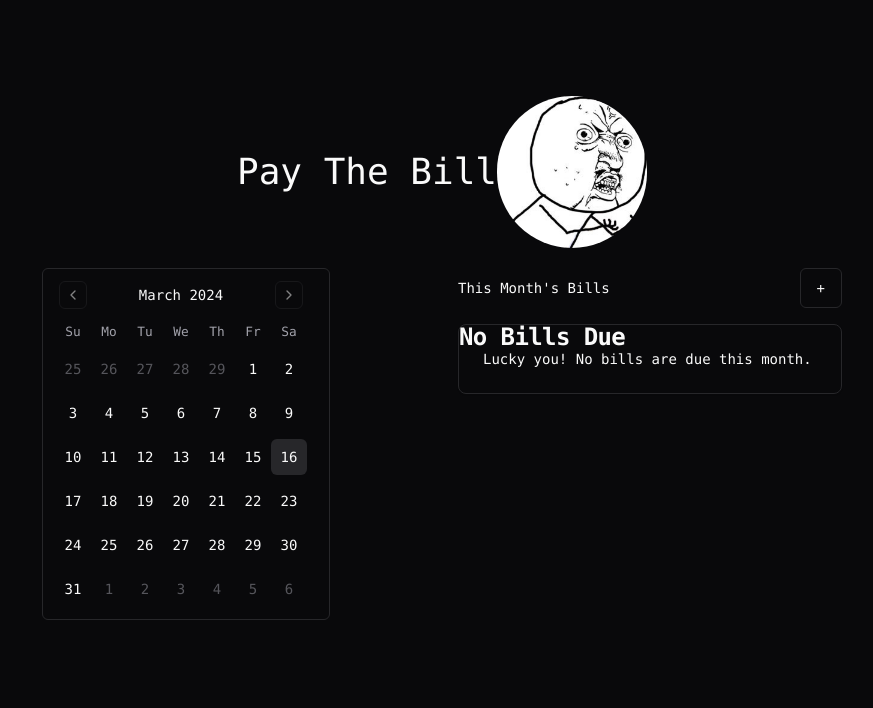
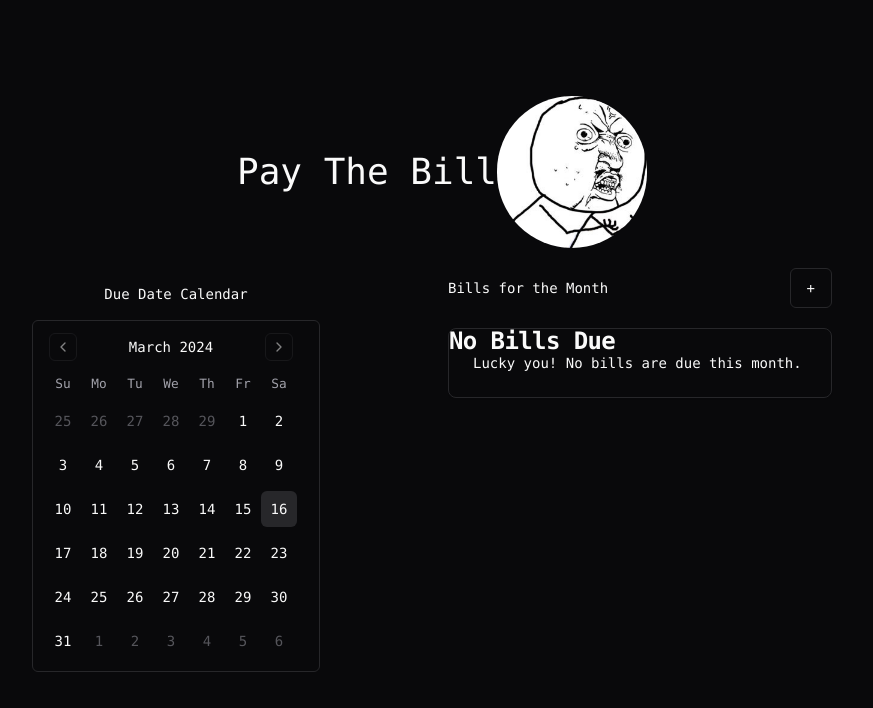
Before and after one commit to rmccoy4145/paythebill, a Next.js app: page / in a window 1280 px wide. Shown: the top 708 px of the page, without its empty margins (198-1071 px from the left). Built offline with nearby package versions, Linux system fonts and the light colour scheme.

Commit message:
add useEffect deps, style srollbar for bills

```diff
--- a/package.json
+++ b/package.json
@@ -12,6 +12,7 @@
     "@radix-ui/react-dialog": "^1.0.5",
     "@radix-ui/react-label": "^2.0.2",
     "@radix-ui/react-slot": "^1.0.2",
+    "@radix-ui/react-toast": "^1.1.5",
     "class-variance-authority": "^0.7.0",
     "clsx": "^2.1.0",
     "date-fns": "^3.5.0",
--- a/src/app/globals.css
+++ b/src/app/globals.css
@@ -18,6 +18,8 @@
 
     --secondary: 240 4.8% 95.9%;
     --secondary-foreground: 240 5.9% 10%;
+
+    --tertiary: 240 4.8% 95.9%;
 
     --muted: 240 4.8% 95.9%;
     --muted-foreground: 240 3.8% 46.1%;
@@ -64,6 +66,27 @@
     --input: 240 3.7% 15.9%;
     --ring: 240 4.9% 83.9%;
   }
+
+  /* Chrome, Edge, and Safari */
+  *::-webkit-scrollbar {
+    width: 12px;
+    background: var(--secondary);
+  }
+
+  *::-webkit-scrollbar-track {
+    display: none;
+  }
+  *::-webkit-scrollbar-button{
+    display: none;
+  }
+  *::-webkit-scrollbar-thumb {
+    background-color: rgb(30,30,30);
+    border-radius: 14px;
+  }
+
+  *::-webkit-scrollbar-thumb:hover {
+    background-color: rgb(50,50,50);
+  }
 }
 
 @layer base {
--- a/src/app/page.js
+++ b/src/app/page.js
@@ -23,11 +23,10 @@ import {
   DialogTrigger,
   DialogClose, DialogFooter,
 } from "@/components/ui/dialog"
-import {Label} from "@/components/ui/label";
 import { Input } from "@/components/ui/input"
 
 export default function Home() {
-
+  const [refreshCount, setRefreshCount] = useState(0);
   const [dueDates, setDueDates] = useState([]);
   const [scheduledBills, setScheduledBills] = useState([]);
   const [currentBills, setCurrentBills] = useState([]);
@@ -87,7 +86,7 @@ export default function Home() {
           setNoBills(true);
         }
     }
-  }, []);
+  }, [refreshCount]);
 
   // const handleDayClick = (day, modifiers) => {
   //   const newSelectedDays = [...days];
@@ -103,6 +102,9 @@ export default function Home() {
   // };
 
   const saveNewBill = () => {
+    if (newScheduledBillValue.name === "" || newScheduledBillValue.amount === "" || newScheduledBillValue.dayDue === "") {
+      return;
+    }
     const dueDate = createDateFromDay(newScheduledBillValue.dayDue);
     const newScheduledBill = {
       id: uuidv4(),
@@ -125,6 +127,7 @@ export default function Home() {
     if (typeof window !== "undefined") {
       localStorage.setItem(localstorageBillsKey, JSON.stringify(updatedScheduledBills));
     }
+    setRefreshCount(refreshCount + 1);
   };
 
   const markBillPaid = (newPaidBill) => {
@@ -134,6 +137,7 @@ export default function Home() {
     if (typeof window !== "undefined") {
       localStorage.setItem(localstoragePaidBillsKey, JSON.stringify(updatedPaidBills));
     }
+    setRefreshCount(refreshCount + 1);
   };
 
   const handleAddBillInputChange = (e) => {
@@ -160,17 +164,18 @@ export default function Home() {
           </div>
           <div className="flex flex-row w-full gap-x-32 justify-center">
             <div className="flex flex-col">
+              <div className="flex flex-row w-full justify-center p-4">
+                <p>Due Date Calendar</p>
+              </div>
               <Calendar
-                  className="rounded-md border w-72"
+                  className="rounded-md border w-72 animate-fade-in-once"
                   inputProps={{ readOnly: true, disabled: true }}
-                  // onDayClick={handleDayClick}
-                  mode="multiple"
                   selected={dueDates}
               />
             </div>
-            <div className="flex flex-col">
-              <div className="flex flex-row w-full gap-x-8 justify-between items-center pb-4">
-              <p>This Month's Bills</p>
+            <div className="flex flex-col gap-y-3 h-96 overflow-y-scroll">
+              <div className="flex flex-row w-full justify-between items-center pb-2 pr-5">
+              <p>Bills for the Month</p>
               <AddBillButton inputHandler={handleAddBillInputChange} submitHandler={saveNewBill} />
               </div>
               {noBills ? <NoBillsCard/> :
@@ -180,8 +185,7 @@ export default function Home() {
                     bill={bill}
                     payHandler={() => markBillPaid(bill)}
                 />
-              ))
-              :   <LoadingSpinner/>
+              )) :   <LoadingSpinner/>
               }
             </div>
           </div>
@@ -192,7 +196,7 @@ export default function Home() {
 
 function BillCard({bill, payHandler}) {
   return (
-    <Card className="min-w-96">
+    <Card className="min-w-96 animate-fade-in-once mr-5">
       <CardTitle>
       {bill.name}
       </CardTitle>
@@ -211,7 +215,7 @@ function BillCard({bill, payHandler}) {
 
 function NoBillsCard() {
   return (
-      <Card className="min-w-96">
+      <Card className="min-w-96 animate-fade-in-once mr-5">
         <CardTitle>
           No Bills Due
         </CardTitle>
@@ -224,7 +228,7 @@ function NoBillsCard() {
 
 function LoadingSpinner() {
   return (
-      <div className="min-w-96 justify-self-center">
+      <div className="min-w-96 min-h-64 justify-self-auto">
         <svg aria-hidden="true"
              className="inline w-8 h-8 text-gray-200 animate-spin dark:text-gray-600 fill-gray-600 dark:fill-gray-300"
              viewBox="0 0 100 101" fill="none"
@@ -236,24 +240,7 @@ function LoadingSpinner() {
               d="M93.9676 39.0409C96.393 38.4038 97.8624 35.9116 97.0079 33.5539C95.2932 28.8227 92.871 24.3692 89.8167 20.348C85.8452 15.1192 80.8826 10.7238 75.2124 7.41289C69.5422 4.10194 63.2754 1.94025 56.7698 1.05124C51.7666 0.367541 46.6976 0.446843 41.7345 1.27873C39.2613 1.69328 37.813 4.19778 38.4501 6.62326C39.0873 9.04874 41.5694 10.4717 44.0505 10.1071C47.8511 9.54855 51.7191 9.52689 55.5402 10.0491C60.8642 10.7766 65.9928 12.5457 70.6331 15.2552C75.2735 17.9648 79.3347 21.5619 82.5849 25.841C84.9175 28.9121 86.7997 32.2913 88.1811 35.8758C89.083 38.2158 91.5421 39.6781 93.9676 39.0409Z"
               fill="currentFill"/>
         </svg>
-        Processing...
       </div>);
-}
-
-function formatDate(date) {
-  console.log(date)
-  return date.toLocaleDateString('en-US', {
-    year: 'numeric',
-    month: 'long',
-    day: 'numeric',
-  });
-}
-
-function createDateFromDay(day) {
-  const now = new Date();
-  const year = now.getFullYear();
-  const month = now.getMonth();
-  return new Date(year, month, day);
 }
 
 function AddBillButton({inputHandler, submitHandler}) {
@@ -274,12 +261,31 @@ function AddBillButton({inputHandler, submitHandler}) {
               <Input onChange={inputHandler} placeholder="Name" name="name"/>
               <Input onChange={inputHandler} placeholder="Amount" name="amount"/>
               <Input onChange={inputHandler} placeholder="Day Due" name="dayDue"/>
-            <Button onClick={submitHandler} variant="secondary" type="submit" size="sm" className="px-3 w-1/3">
-              Add
-            </Button>
+              <DialogTrigger asChild>
+                <Button onClick={submitHandler} variant="secondary" type="submit" size="sm" className="px-3 w-1/3">
+                  Add
+                </Button>
+              </DialogTrigger>
             </div>
           </div>
         </DialogContent>
       </Dialog>
   )
 }
+
+// helper functions
+function formatDate(date) {
+  console.log(date)
+  return date.toLocaleDateString('en-US', {
+    year: 'numeric',
+    month: 'long',
+    day: 'numeric',
+  });
+}
+
+function createDateFromDay(day) {
+  const now = new Date();
+  const year = now.getFullYear();
+  const month = now.getMonth();
+  return new Date(year, month, day);
+}
--- a/tailwind.config.js
+++ b/tailwind.config.js
@@ -66,10 +66,15 @@ module.exports = {
           from: { height: "var(--radix-accordion-content-height)" },
           to: { height: "0" },
         },
+        "fade-in": {
+          '0%': { opacity: '0' },
+          '100%': { opacity: '1' },
+        },
       },
       animation: {
         "accordion-down": "accordion-down 0.2s ease-out",
         "accordion-up": "accordion-up 0.2s ease-out",
+        "fade-in-once": 'fade-in 1s ease-out 1',
       },
     },
   },
```
Also changed, not shown: 1 other file (tests, documents, lock files or other folders).
